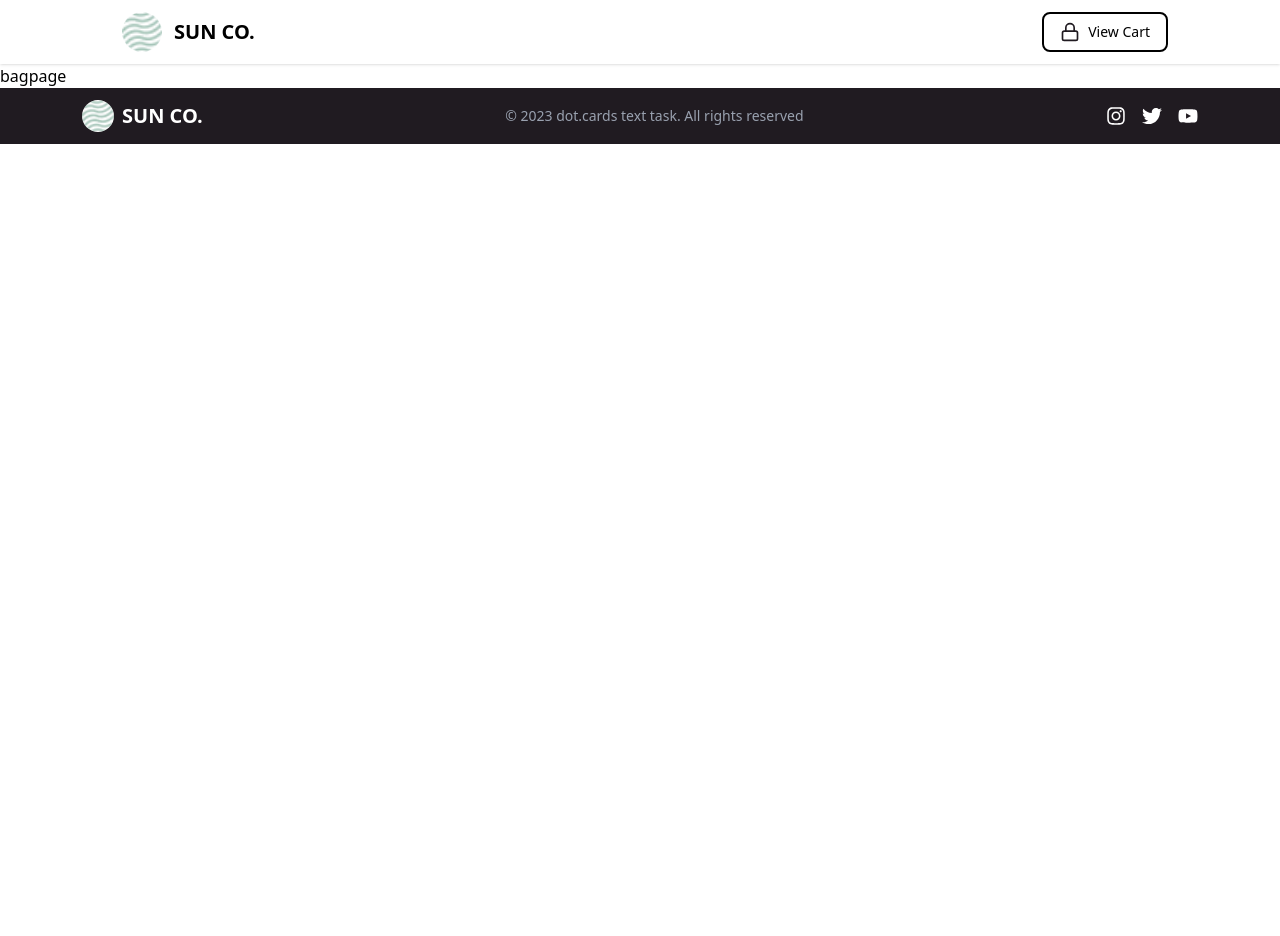
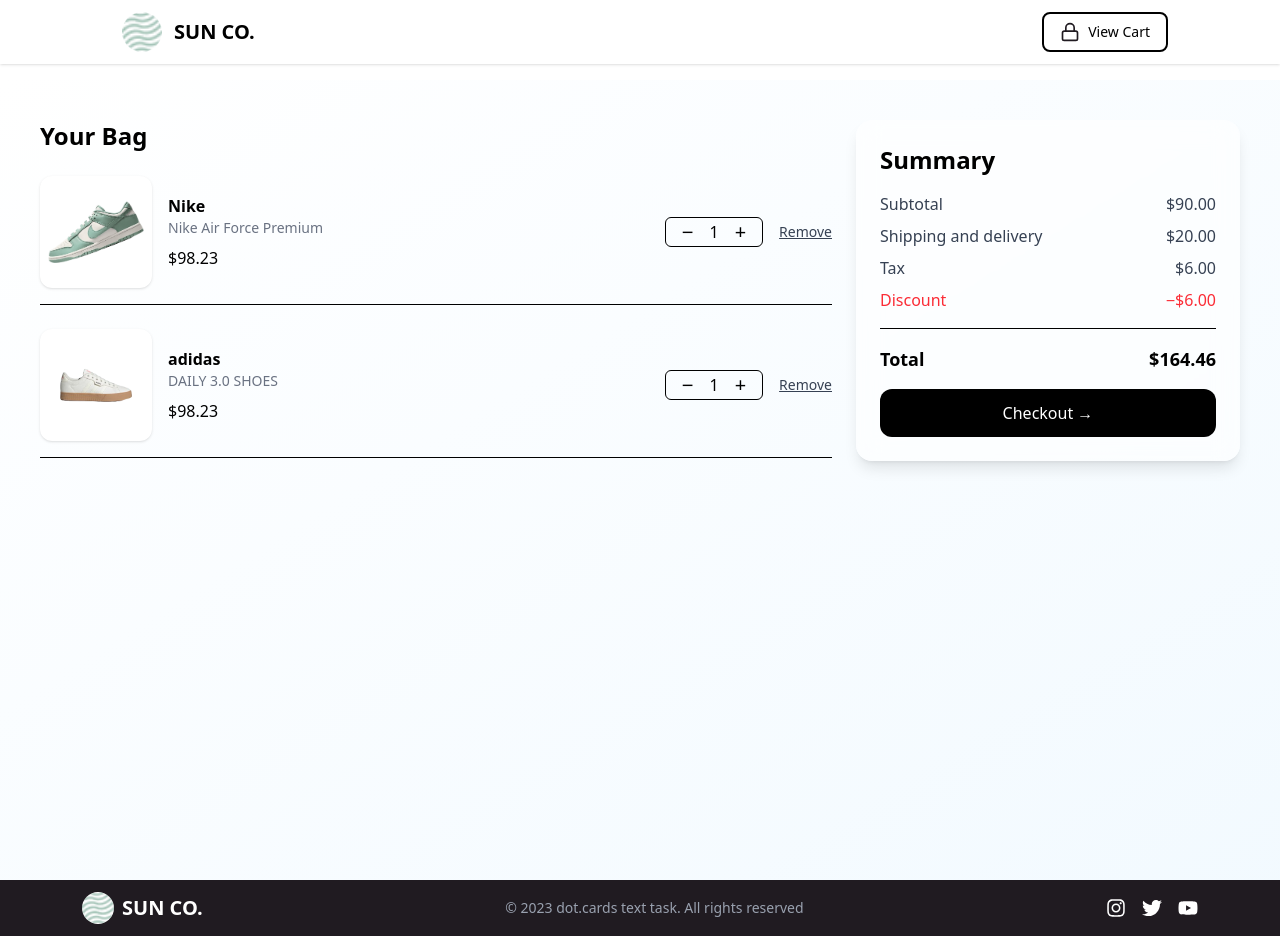
Before and after one commit to niainafelana/TechWeb, a React (Vite) app in the folder frontend/: page /panier in a window 1280 px wide. Before the commit the page ends 800 px from the top, so only its background shows below. Built offline with nearby package versions, Linux system fonts and the light colour scheme.

Commit message:
taibe fa de mila omenao gouter ah refa tena mandeha ny mandeha fa reraka babe ka

```diff
--- a/frontend/src/pages/BagPage.jsx
+++ b/frontend/src/pages/BagPage.jsx
@@ -1,8 +1,101 @@
+import React from "react";
+import img1 from "../assets/image/nike.png";
+import img2 from "../assets/image/adidas.png";
 
-function BagPage(){
-return(
-    <h1>bagpage</h1>
-)
-}
+const BagPage = () => {
+  const items = [
+    {
+      id: 1,
+      name: "Nike",
+      description: "Nike Air Force Premium",
+      price: 98.23,
+      image: img1, // image statique à adapter
+    },
+    {
+      id: 2,
+      name: "adidas",
+      description: "DAILY 3.0 SHOES",
+      price: 98.23,
+      image: img2, // image statique à adapter
+    },
+  ];
+
+  const summary = {
+    subtotal: 90,
+    shipping: 20,
+    tax: 6,
+    discount: 6,
+    total: 164.46,
+  };
+
+  return (
+    <div className="min-h-screen bg-gradient-to-br max-w-[1400px] mx-auto mt-4  from-white/70 to-sky-100/40 p-4 md:p-10">
+      <div className="flex flex-col md:flex-row md:justify-between gap-6">
+        {/* Your Bag */}
+        <div className="flex-1 space-y-6">
+          <h2 className="text-2xl font-bold">Your Bag</h2>
+          {items.map((item) => (
+            <div
+              key={item.id}
+              className="flex flex-col md:flex-row items-center gap-4 md:justify-between border-b pb-4"
+            >
+              <div className="flex items-center gap-4">
+                <img
+                  src={item.image}
+                  alt={item.name}
+                  className="w-28 h-28 object-contain rounded-xl bg-white p-2 shadow"
+                />
+                <div>
+                  <h3 className="font-semibold">{item.name}</h3>
+                  <p className="text-gray-500 text-sm">{item.description}</p>
+                  <p className="mt-2 font-medium">${item.price.toFixed(2)}</p>
+                </div>
+              </div>
+              <div className="flex items-center gap-4 mt-4 md:mt-0">
+                <div className="flex items-center border rounded-md px-2">
+                  <button className="text-xl px-2">−</button>
+                  <span className="px-2">1</span>
+                  <button className="text-xl px-2">+</button>
+                </div>
+                <button className="text-sm underline text-gray-700">Remove</button>
+              </div>
+            </div>
+          ))}
+        </div>
+
+        {/* Summary */}
+        <div className="w-full md:w-96 bg-white/60 backdrop-blur-md rounded-2xl shadow-lg p-6 space-y-4">
+          <h2 className="text-2xl font-bold">Summary</h2>
+          <div className="space-y-2 text-gray-700">
+            <div className="flex justify-between">
+              <span>Subtotal</span>
+              <span>${summary.subtotal.toFixed(2)}</span>
+            </div>
+            <div className="flex justify-between">
+              <span>Shipping and delivery</span>
+              <span>${summary.shipping.toFixed(2)}</span>
+            </div>
+            <div className="flex justify-between">
+              <span>Tax</span>
+              <span>${summary.tax.toFixed(2)}</span>
+            </div>
+            <div className="flex justify-between text-red-500">
+              <span>Discount</span>
+              <span>−${summary.discount.toFixed(2)}</span>
+            </div>
+          </div>
+          <hr />
+          <div className="flex justify-between text-lg font-semibold">
+            <span>Total</span>
+            <span>${summary.total.toFixed(2)}</span>
+          </div>
+          <button className="w-full bg-black text-white py-3 rounded-xl flex items-center justify-center gap-2 hover:bg-gray-900 transition">
+            Checkout →
+          </button>
+        </div>
+      </div>
+    </div>
+  );
+};
 
 export default BagPage;
```
